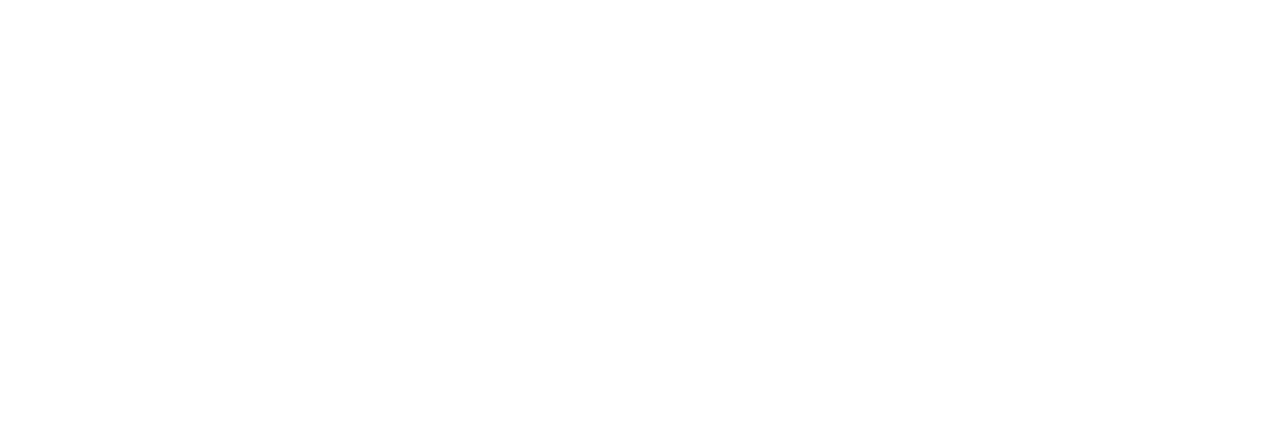
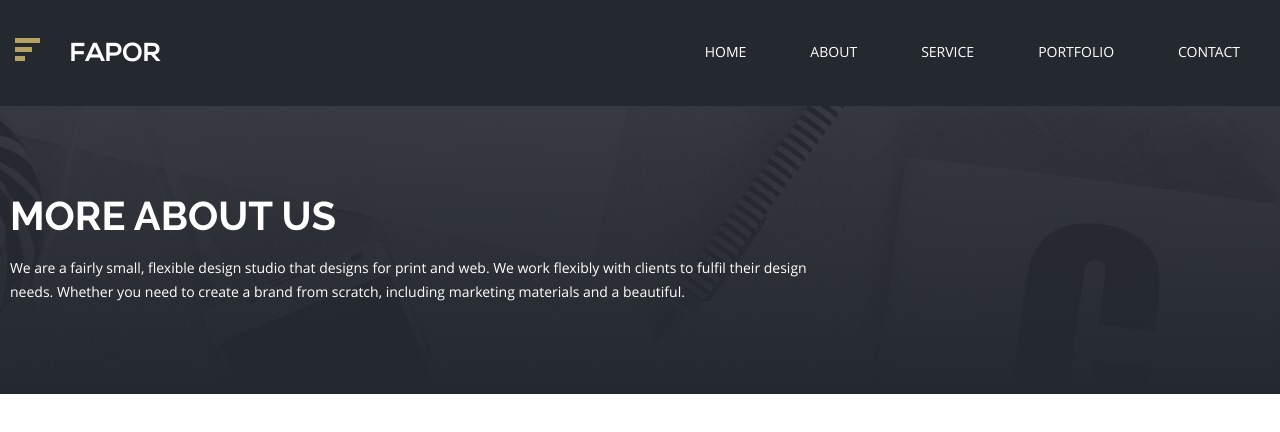
Before and after one commit to BohdanK-LemonSc/fapor, a plain HTML site: page index.html in a window 1280 px wide. Drawn offline with Linux system fonts and the light colour scheme.

Commit message:
Done section header

```diff
--- a/css/css-reset.css
+++ b/css/css-reset.css
@@ -17,6 +17,7 @@ time, mark, audio, video {
 	font-size: 100%;
 	font: inherit;
 	vertical-align: baseline;
+	text-decoration: none;
 }
 /* HTML5 display-role reset for older browsers */
 article, aside, details, figcaption, figure,
--- a/index.html
+++ b/index.html
@@ -12,6 +12,26 @@
     <script src="js/script.js"></script>
 </head>
 <body>
+<header>
+    <div class="container">
+        <a href="#" class="logo">Fapor</a>
+        <ul class="main-menu">
+            <li><a href="#">home</a></li>
+            <li><a href="#">about</a></li>
+            <li><a href="#">service</a></li>
+            <li><a href="#">portfolio</a></li>
+            <li><a href="#">contact</a></li>
+        </ul>
+    </div>
+    <section class="about-us">
+        <div class="container">
+            <h1>More about us</h1>
+            <p>We are a fairly small, flexible design studio that designs for print and web. We work flexibly with
+                clients to fulfil their design needs. Whether you need to create a brand from scratch, including
+                marketing materials and a beautiful.</p>
+        </div>
+    </section>
+</header>
 
 </body>
 </html>
--- a/scss/style.scss
+++ b/scss/style.scss
@@ -2,3 +2,118 @@
 @import "../css/fonts.css";
 @import "../fontawesome/css/all.css";
 @import "../css/owl.carousel.css";
+
+$main-bg-color: #24282f;
+
+@mixin bodrer-radius($rad) {
+  -webkit-border-radius: $rad;
+  -moz-border-radius: $rad;
+  border-radius: $rad;
+}
+
+@mixin max-screen($res) {
+  @media screen and (max-width: $res) {
+    @content;
+  }
+}
+
+.container {
+  max-width: 1380px;
+  margin: auto;
+  padding: 0 10px;
+  box-sizing: border-box;
+}
+
+.container:after {
+  content: '';
+  display: block;
+  clear: both;
+}
+
+.main-font {
+  font-family: OpenSansRegular, arial, sans-serif;
+  font-size: 14px;
+  color: white;
+}
+
+header {
+  background-color: $main-bg-color;
+
+  .logo {
+    font-family: nexa_bold, Arial, sans-serif;
+    font-size: 26px;
+    color: white;
+    text-transform: uppercase;
+    float: left;
+    display: block;
+    padding: 38px 0;
+    margin-left: 10px;
+    @include max-screen(575px) {
+      margin: auto;
+      float: none;
+      text-align: center;
+    }
+  }
+
+  .logo:before {
+    content: url("../images/icon_logo.png");
+    display: inline-block;
+    margin: 0 30px 0 -5px;
+  }
+
+  .main-menu {
+    float: right;
+    @include max-screen(575px) {
+      float: none;
+    }
+
+    li {
+      display: inline-block;
+      margin: 0 20px;
+      @include max-screen(767px) {
+        margin: 0;
+      }
+      @include max-screen(575px) {
+        display: block;
+        text-align: center;
+      }
+
+      a {
+        display: block;
+        padding: 45px 10px 43px 10px;
+        border-bottom: 2px solid transparent;
+        @extend .main-font;
+        text-transform: uppercase;
+        @include max-screen(575px) {
+          padding: 20px 10px 18px 10px;
+          font-size: 18px;
+        }
+      }
+
+      a:hover {
+        border-bottom: 2px solid #b5a263;
+      }
+    }
+  }
+
+  .about-us {
+    background: linear-gradient(to top, rgba(36, 40, 47, 1), rgba(36, 40, 47, .9)), url("../images/header_bg.jpg") center center;
+    background-size: cover;
+    padding: 90px 0;
+
+    h1 {
+      font-family: RalewayBold, Arial, sans-serif;
+      font-size: 40px;
+      text-transform: uppercase;
+      color: #FFFFFF;
+      margin-bottom: 20px;
+    }
+
+    p {
+      @extend .main-font;
+      line-height: 24px;
+      max-width: 800px;
+    }
+  }
+
+}
```
Also changed, not shown: css/style.css, images/bg_1.jpg (added), images/bg_2.jpg (added), images/bg_3.jpg (added), images/header_bg.jpg (added), images/icon_logo.png (added), images/portrait_1.png (added), 1 other file.
